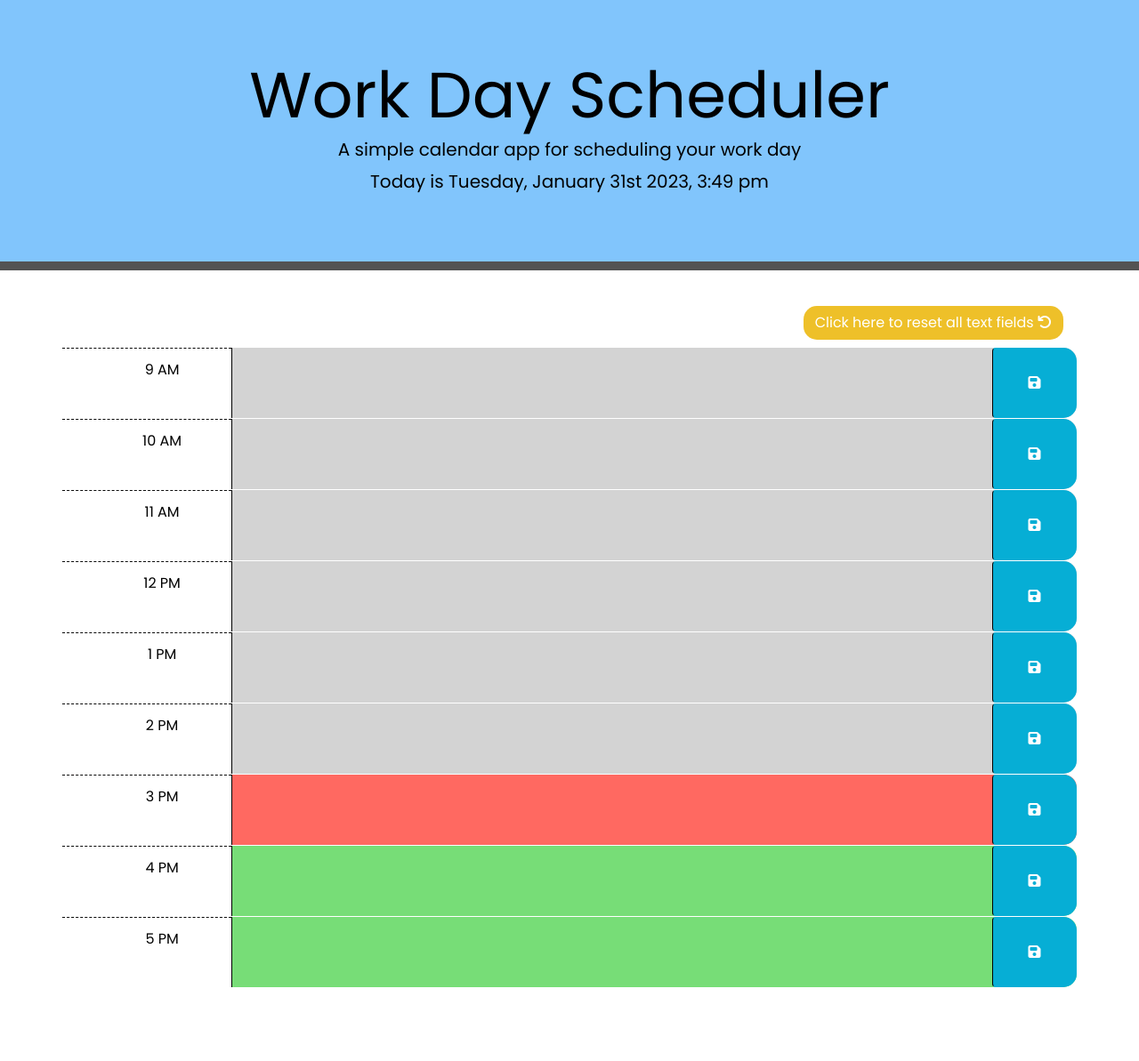
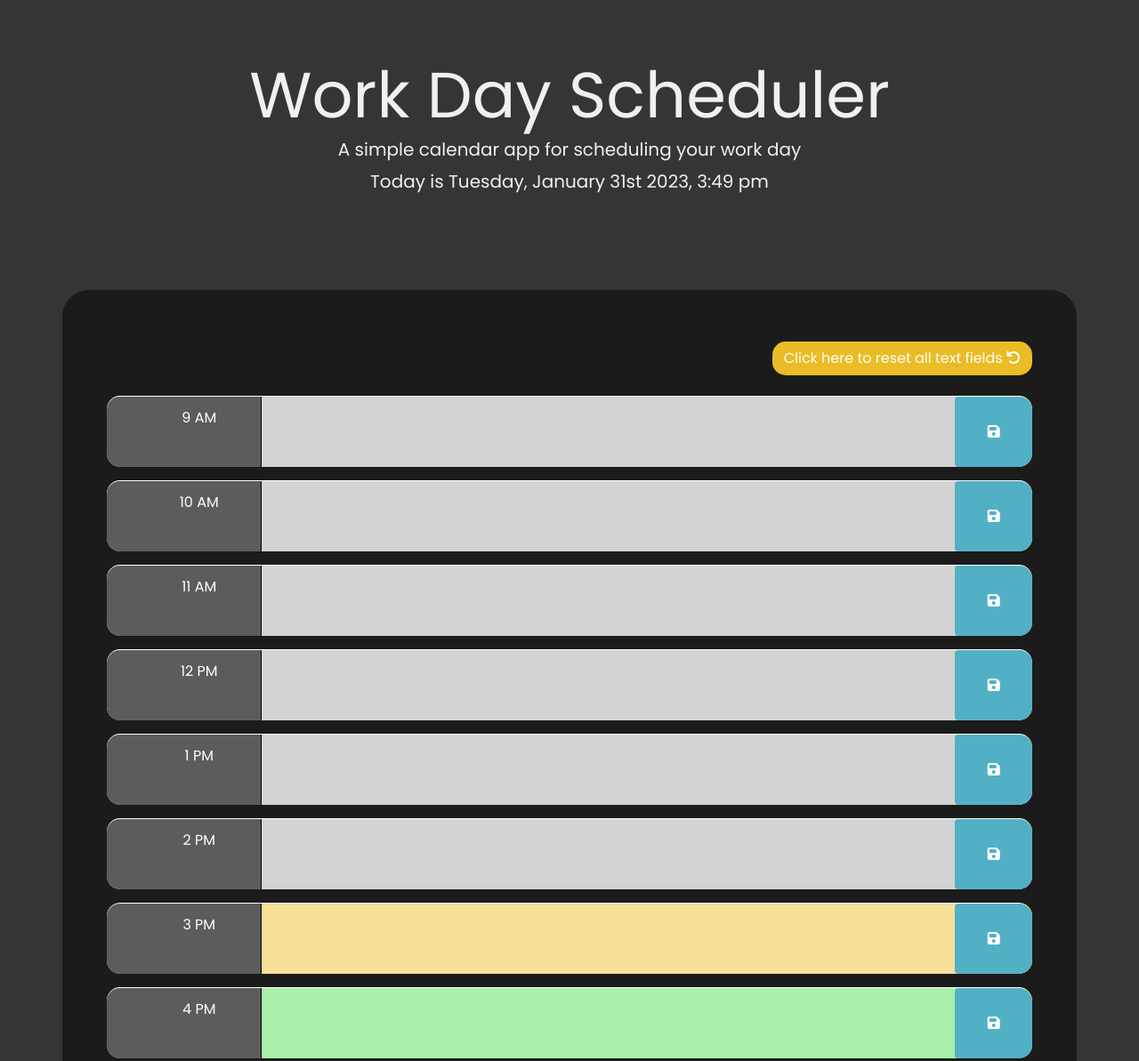
Before and after one commit to wagnerona/work-day-scheduler, a plain HTML site: page index.html in a window 1280 px wide. Shown: the top 1193 px of the page at 89% size. Before the commit the page ends 1110 px from the top, so only its background shows below. Drawn offline with nearby package versions, Linux system fonts and the light colour scheme.

Commit message:
Modified styles, finished app

```diff
--- a/Assets/style.css
+++ b/Assets/style.css
@@ -4,6 +4,7 @@ body {
   font-family: 'Poppins';
   font-size: 16px;
   line-height: 1;
+  background-color: #353535;
 }
 
 textarea {
@@ -15,12 +16,18 @@ textarea {
   padding: 10px;
 }
 
+.container {
+  background-color: #1b1b1b;
+  border-radius: 30px;
+  padding: 50px;
+}
+
 .jumbotron {
   text-align: center;
-  background-color:rgb(129, 197, 252);
-  color: black;
+  background-color:#353535;
+  color: rgb(240, 240, 240);
   border-radius: 0;
-  border-bottom: 10px solid rgb(83, 83, 83);
+  /* border-bottom: 5px solid rgb(192, 192, 192); */
 }
 
 .description {
@@ -30,6 +37,7 @@ textarea {
 .time-block {
   text-align: center;
   border-radius: 15px;
+  margin: 15px 0px;
 }
 
 .row {
@@ -39,9 +47,12 @@ textarea {
 }
 
 .hour {
-  background-color: #ffffff;
-  color: #000000;
-  border-top: 1px dashed #000000;
+  background-color: #5C5C5C;
+  color: #ffffff;
+  border-top-left-radius: 15px;
+  border-bottom-left-radius: 15px;
+
+  /* border-top: 1px dashed #000000; */
 }
 
 .past {
@@ -50,21 +61,25 @@ textarea {
 }
 
 .present {
-  background-color: #ff6961;
+  background-color: #f8df98;
   color: white;
 }
 
 .future {
-  background-color: #77dd77;
+  background-color: #a9eea9;
   color: white;
 }
 
 .saveBtn {
-  border-left: 1px solid black;
+  /* border-left: 1px solid black; */
   border-top-right-radius: 15px;
   border-bottom-right-radius: 15px;
-  background-color: #06aed5;
+  background-color: #52b0c5;
   color: white;
+}
+
+.saveBtn:hover {
+  background-color: rgb(58, 126, 141)
 }
 
 .saveBtn i:hover {
```
